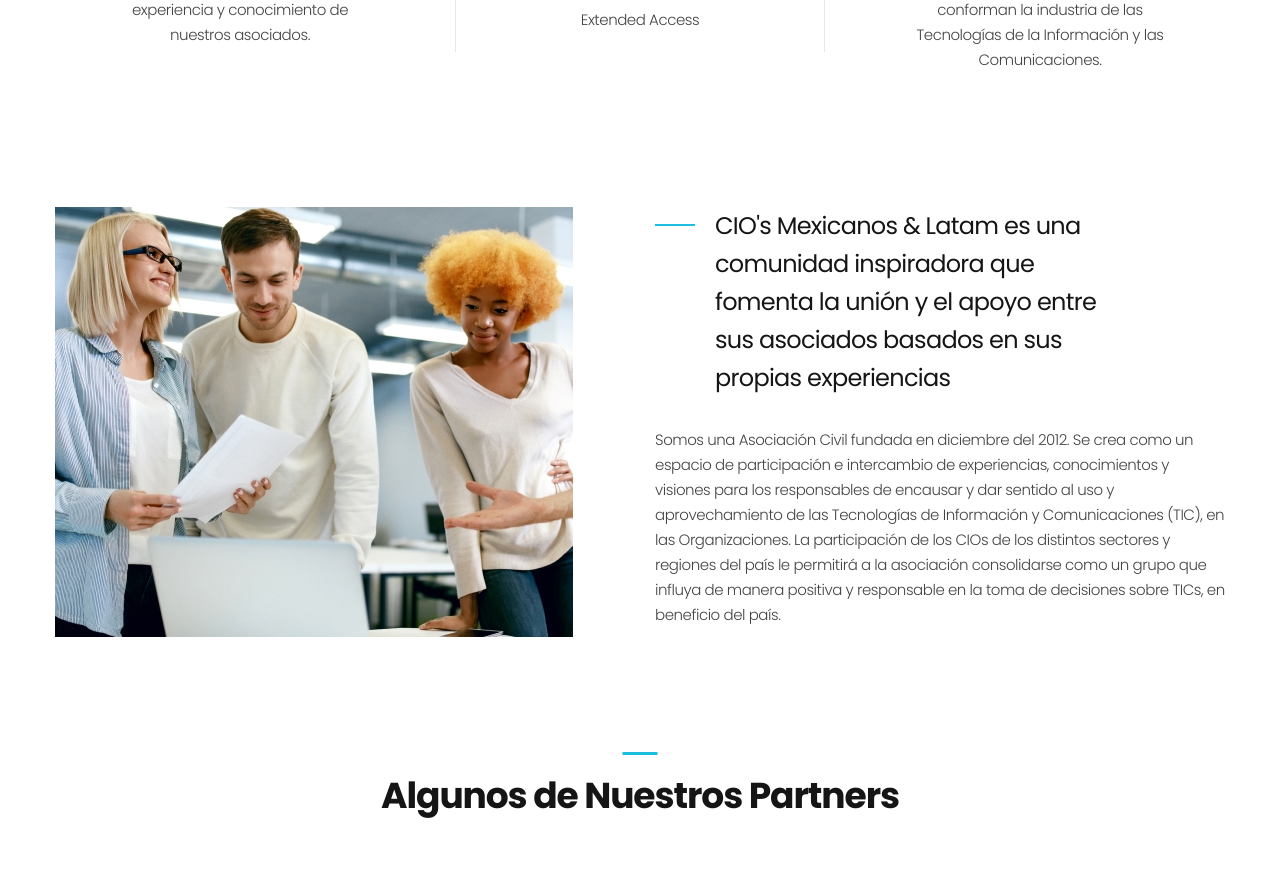
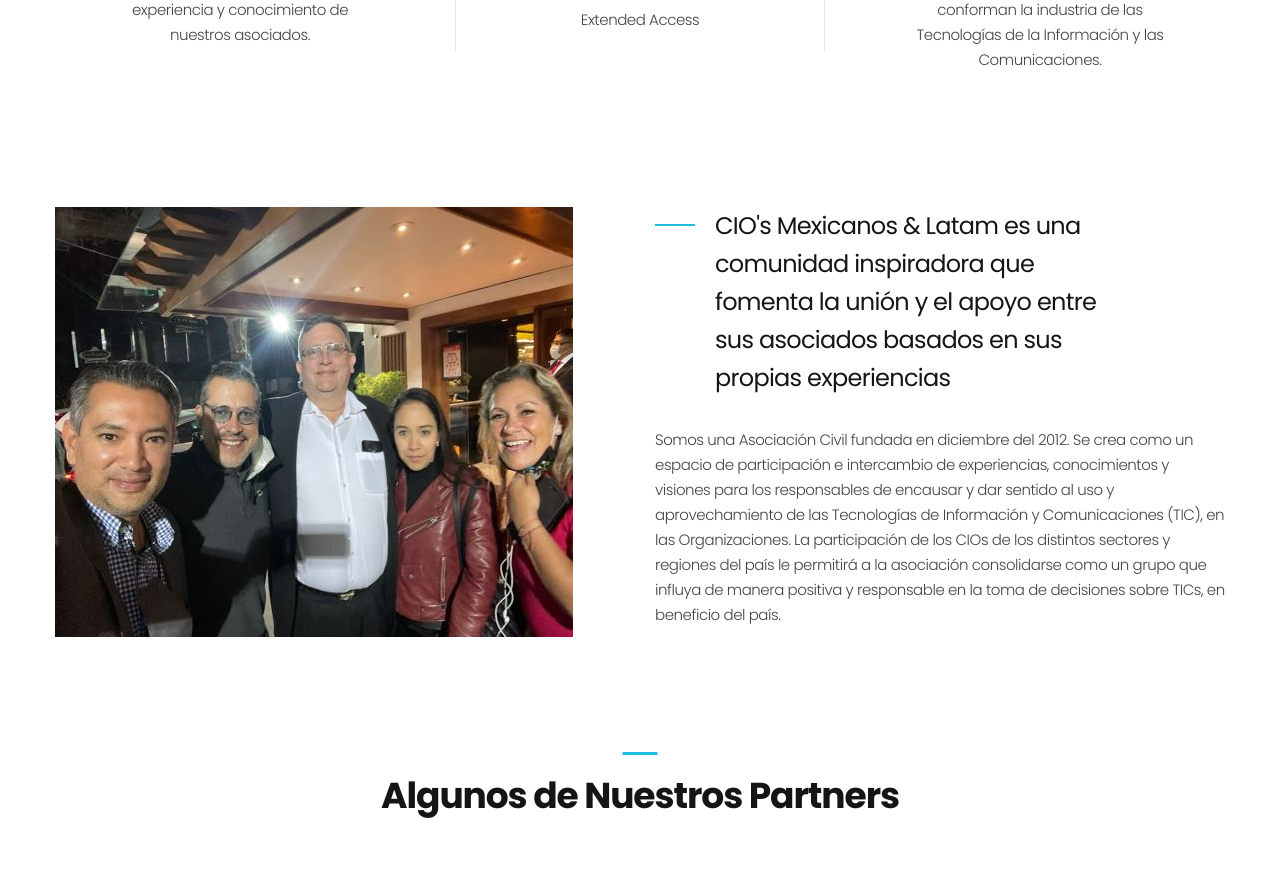
Before and after one commit to delfinoruizsalinas/ciosmexico, a PHP site: page /conocenos.php in a window 1280 px wide. Shown: the part 978-1855 px from the top of the page. Run offline with PHP 8.4, Linux system fonts and the light colour scheme; data that the repository does not hold is empty.

Commit message:
Cambio de imagen en conocenos
Cambie las imagenes de la seccion de "conocenos"

```diff
--- a/conocenos.php
+++ b/conocenos.php
@@ -25,7 +25,7 @@
       <!-- Page Header-->
       <?php include 'header.php' ?>
       <!-- Swiper-->
-      <section class="parallax-container" data-parallax-img="images/cios/conocenos01.jpg">
+      <section class="parallax-container" data-parallax-img="images/portadaConocenos.jpeg">
         <div class="parallax-content breadcrumbs-custom context-dark">
           <div class="container">
             <div class="row justify-content-center">
@@ -73,7 +73,7 @@
       <section class="section section-lg bg-default">
         <div class="container">
           <div class="row row-50">
-            <div class="col-lg-6 pr-xl-5"><img src="images/about-us-1-518x430.jpg" alt="" width="518" height="430"/>
+            <div class="col-lg-6 pr-xl-5"><img src="images/image-2-conocenos.jpeg" alt="" width="518" height="430"/>
             </div>
             <div class="col-lg-6">
               <div class="text-with-divider">
```
Also changed, not shown: images/image-2-conocenos.jpeg (added), images/portadaConocenos.jpeg (added).
